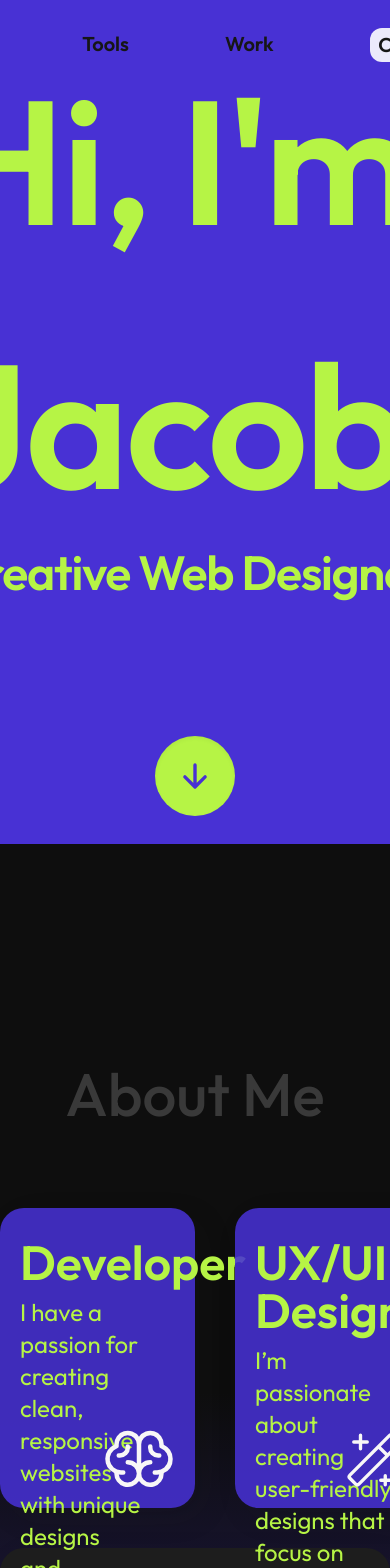
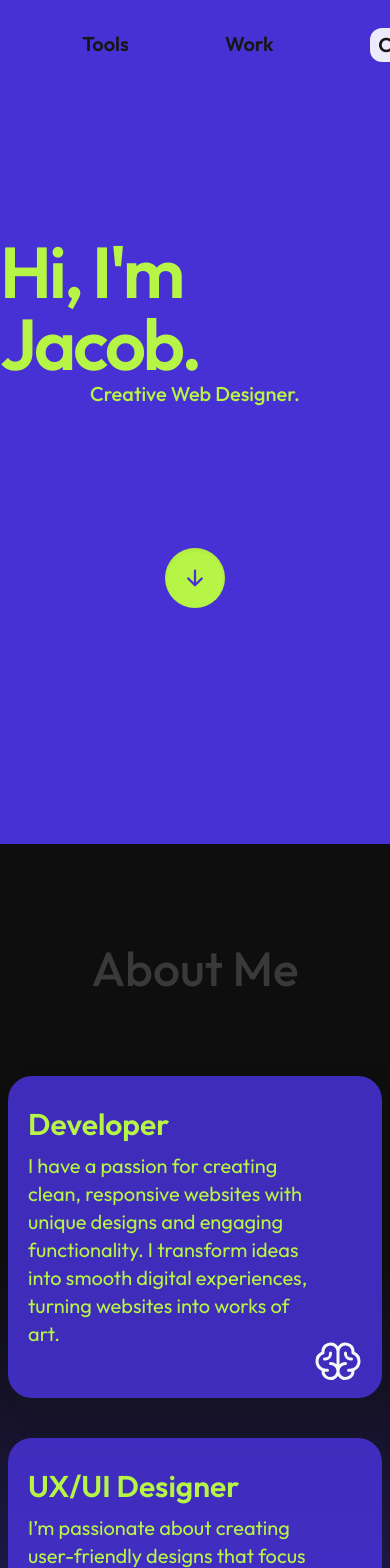
Before and after one commit to Kubanec01/Portfolio, a React (Vite) app: page / in a window 390 px wide. Shown: the top 1568 px of the page. Built offline with nearby package versions, Linux system fonts and the light colour scheme.

Commit message:
zaciatok responsivity

```diff
--- a/src/pages/mainPage/components/about/About.tsx
+++ b/src/pages/mainPage/components/about/About.tsx
@@ -16,14 +16,14 @@ export const About = () => {
         }}
         className="w-[1300px] my-[100px]"
       >
-        <h1 className="text-6xl font-medium text-center text-primary300 mt-[120px] -mb-4">
+        <h1 className="xl:text-6xl text-5xl font-medium text-center text-primary300 md:mt-[120px] -mb-4">
         About Me
         </h1>
       </div>
       {/* BARS BODY */}
       <div className={style.barsSection}>
         {/* DEFINITION BARS */}
-        <div className="max-w-[1300px] mx-auto flex justify-between gap-10">
+        <div className="max-w-[1300px] mx-auto lg:flex justify-between gap-10 px-2">
           <DevInfoBar />
           <DesInfoBar />
         </div>
--- a/src/pages/mainPage/components/about/infoBars/authorInfoBar/AuthorInfoBar.tsx
+++ b/src/pages/mainPage/components/about/infoBars/authorInfoBar/AuthorInfoBar.tsx
@@ -1,4 +1,3 @@
-import { motion } from "framer-motion";
 import image1 from "../../../../../../assets/author-img.png";
 import style from "./authorInfoBar.module.scss"
 
@@ -6,7 +5,7 @@ import style from "./authorInfoBar.module.scss"
 export const AuthorInfoBar = () => {
     return (
         <div
-         className="max-w-[1300px] mx-auto flex justify-between gap-2">
+         className="max-w-[1300px] mx-auto px-2">
           <div
             className={`${style.bar3} w-full flex bg-[#1d1d1d] rounded-3xl my-[40px]`}
           >
@@ -18,10 +17,10 @@ export const AuthorInfoBar = () => {
               />
             </div>
             <div className="w-[55%] py-10">
-              <h1 className="text-4xl mt-[60px] font-bold text-[#ffffffda]">
+              <h1 className="xl:text-4xl text-3xl mt-[60px] font-bold text-[#ffffffda]">
                 Junior Front-End Developer <br /> from Slovakia.
               </h1>
-              <p className="text-2xl w-[85%] mt-[10px] text-[#ffffff83]">
+              <p className="xl:text-2xl text-xl w-[85%] mt-[10px] text-[#ffffff83]">
                 With a strong interest in web design and UX/UI, I love working
                 with HTML, CSS, and TypeScript while actively focusing on React
                 and modern design technologies such as i18next, Tailwind,
@@ -37,3 +36,6 @@ export const AuthorInfoBar = () => {
         </div>
     )
 }
+
+
+// ! tu sa bude musiet pridat hook na kontrolu width a spravit 2. element kde bude obrazok na spodku a text nad nim
--- a/src/pages/mainPage/components/about/infoBars/desInfoBar.tsx/DesInfoBar.tsx
+++ b/src/pages/mainPage/components/about/infoBars/desInfoBar.tsx/DesInfoBar.tsx
@@ -13,17 +13,17 @@ export const DesInfoBar = () => {
     <div
       onMouseEnter={mouseEnter}
       onMouseLeave={mouseLeave}
-      className={`${style.bar2} bg-tertiary300 p-5 w-[50%] h-[300px] flex flex-col rounded-3xl relative`}
+      className={`${style.bar2} bg-tertiary300 p-5 lg:w-[50%] rounded-3xl relative`}
     >
-      <h1 className="text-5xl text-secondary500 font-semibold mt-[10px] text-secondary">
+      <h1 className="lg:text-5xl sm:text-4xl text-3xl text-secondary500 font-semibold mt-[10px] text-secondary">
         UX/UI Designer
       </h1>
-      <p className="text-2xl w-[90%] mt-[10px] text-secondary500">
+      <p className="sm:text-2xl text-xl w-[90%] mt-[10px] mb-[30px] text-secondary500">
         I’m passionate about creating user-friendly designs that focus on
         intuitive navigation and understanding user needs, using every project
         to enhance meaningful digital experiences.
       </p>
-      <PiMagicWandLight className="absolute bottom-3 right-5 text-7xl text-customWhite" />
+      <PiMagicWandLight className="absolute bottom-3 right-5 md:text-7xl sm:text-6xl text-5xl text-customWhite" />
       <PiStarFour
         className={`${visibilityStatus} absolute text-7xl text-customWhite -top-10 left-6 rotate-[20deg]`}
       />
--- a/src/pages/mainPage/components/about/infoBars/devInfoBar/DevInfoBar.tsx
+++ b/src/pages/mainPage/components/about/infoBars/devInfoBar/DevInfoBar.tsx
@@ -13,17 +13,17 @@ export const DevInfoBar = () => {
         <div
         onMouseEnter={mouseEnter}
         onMouseLeave={mouseLeave}
-        className={`${style.bar1} bg-tertiary300 w-[50%] h-[300px] p-5 flex flex-col rounded-3xl relative`}
+        className={`${style.bar1} bg-tertiary300 lg:w-[50%] lg:mb-0 mb-10 p-5 rounded-3xl relative`}
       >
-        <h1 className="text-5xl font-semibold mt-[10px] text-secondary500">
+        <h1 className="lg:text-5xl sm:text-4xl text-3xl font-semibold mt-[10px] text-secondary500">
           Developer
         </h1>
-        <p className="text-2xl w-[80%] mt-[10px] text-secondary500">
+        <p className="sm:text-2xl text-xl w-[84%] mt-[10px] mb-[30px] text-secondary500">
           I have a passion for creating clean, responsive websites with
           unique designs and engaging functionality. I transform ideas into
           smooth digital experiences, turning websites into works of art.
         </p>
-        <PiBrain className="absolute bottom-3 right-5 text-7xl text-customWhite" />
+        <PiBrain className="absolute bottom-3 right-5 md:text-7xl sm:text-6xl text-5xl text-customWhite" />
         {/* STARS ICONS */}
         <PiStarFour
           className={`${visibilityStatus} absolute text-7xl text-customWhite -top-10 left-6 rotate-[20deg]`}
--- a/src/pages/mainPage/components/hero/Hero.tsx
+++ b/src/pages/mainPage/components/hero/Hero.tsx
@@ -4,17 +4,16 @@ import style from "./hero.module.scss";
 export const Hero = () => {
   return (
     <div className="w-full bg-tertiary500 flex flex-col justify-center items-center h-[100vh]">
-      <div className="flex flex-col items-center mb-[140px]">
-        <h1 className="text-[11rem] font-semibold text-secondary500 tracking-[-3px]">
+      <div className="flex flex-col items-center mb-[8.75rem]">
+        <h1 className="2xl:text-[11rem] lg:text-[8.5rem] sm:text-8xl text-7xl font-semibold text-secondary500 tracking-[-3px]">
           Hi, I'm Jacob.
         </h1>
-        {/* pri p texte sa bude menit farba zo sedej na neonovu */}
-        <p className="text-5xl text-secondary500 font-semibold tracking-[-1.2px] -mt-2">
+        <p className="2xl:text-5xl lg:text-4xl sm:text-2xl text-xl text-secondary500 lg:font-semibold font-medium lg:tracking-[-1.2px] lg:-mt-2 ">
           Creative Web Designer.
         </p>
       </div>
       <div
-        className={`${style.link} text-4xl rounded-[100%] aspect-square flex justify-center items-center w-[80px] shadow-inner`}
+        className={`${style.link} 2xl:text-4xl lg:text-3xl text-2xl rounded-[100%] aspect-square flex justify-center items-center 2xl:w-[80px] lg:w-[70px] w-[60px] shadow-inner`}
       >
         <a href="#about-title">
           <IoArrowDownOutline />
--- a/src/pages/mainPage/components/skills/Skills.tsx
+++ b/src/pages/mainPage/components/skills/Skills.tsx
@@ -10,14 +10,14 @@ export const Skills = () => {
       {/* SKILLS TEXT */}
       <div className="w-full mx-auto">
         <h1
-          className="text-6xl text-center font-bold uppercase text-[#4731d4c8]"
+          className="xl:text-6xl sm:text-5xl text-4xl text-center font-bold uppercase text-[#4731d4c8]"
         >
           Tools I Love <br /> To Work With
         </h1>
       </div>
       {/* SKILLS BARS */}
       <div
-      className="rounded-2xl mt-[100px] w-full flex justify-center gap-3 items-top">
+      className="rounded-2xl lg:mt-[100px] mt-[60px] w-full flex flex-wrap justify-center gap-3">
         {programs.map((p, index) => {
             return (
                 <motion.div
@@ -33,14 +33,14 @@ export const Skills = () => {
                   visible: { opacity: 1, y: 0 },
                 }}
                 key={p.id}
-                className={`${style[p.className]} bg-[#2f2f2fda] w-[200px] h-[166px] py-3 flex-col justify-center items-center rounded-2xl mt-2 p-2`}>
+                className={`${style[p.className]} bg-[#2f2f2fda] xl:w-[200px] md:w-[160px] w-[130px] xl:h-[166px] md:h-[146px] h-[126px] py-3 flex-col justify-center items-center rounded-2xl mt-2 p-2`}>
                     <div className="flex justify-center items-center">
                         <img
                         className="object-cover aspect-square rounded-2xl w-[44%] opacity-95"
                         src={p.image} alt={`${p.name} logo`} />
                     </div>
                     <div className="flex justify-center items-center mt-[12px]">
-                        <h1 className="text-[#ffffff89] text-center font-semibold text-2xl ">
+                        <h1 className="text-[#ffffff89] text-center font-semibold xl:text-2xl md:text-xl text-lg ">
                             {p.name}
                         </h1>
                     </div>
--- a/src/pages/mainPage/components/work/Work.tsx
+++ b/src/pages/mainPage/components/work/Work.tsx
@@ -7,24 +7,24 @@ export const Work = () => {
       className="w-full"
       >
 
-    <div className="max-w-[1400px] mx-auto mt-[100px] mb-[160px] px-2">
+    <div className="max-w-[1400px] mx-auto sm:mt-[100px] mb-[160px] px-2">
       {/* WORK TITLE/LINK BUTTON */}
       <div
       className="flex flex-col justify-center items-center"
       >
         <h1
-        className={`${style.title} text-center text-9xl font-extrabold`}>
+        className={`${style.title} text-center lg:text-9xl sm:text-8xl text-7xl 2xl:font-extrabold font-bold`}>
           Digital <br /> Creations
         </h1>
         <a
-         className={`${style.linkButton} mt-[50px] text-lg font-medium rounded-[30px] px-[10px] py-[10px] text-[#ffffff]`}
+         className={`${style.linkButton} mt-[50px] lg:text-lg sm:text-base text-sm font-medium rounded-[30px] px-[10px] py-[10px] text-[#ffffff]`}
          href="#">
           See More
         </a>
       </div>
       {/* WORK BARS */}
       <div
-      className="mt-[80px] flex flex-col items-center gap-32 justify-center">
+      className="mt-[80px] flex flex-col items-center md:gap-32 gap-16 justify-center">
         <Projects />
       </div>
     </div>
--- a/src/pages/mainPage/components/work/project/Projects.tsx
+++ b/src/pages/mainPage/components/work/project/Projects.tsx
@@ -18,7 +18,7 @@ export const Projects = () => {
           onMouseEnter={mouseEnter}
           onMouseLeave={mouseLeave}
            key={p.id}
-            className={`${style.barBody} flex justify-center flex-col w-[80%]`}>
+            className={`${style.barBody} flex justify-center flex-col lg:w-[80%] w-[96%]`}>
             {/* IMAGE */}
             <div
               style={{
@@ -39,15 +39,15 @@ export const Projects = () => {
               }}
               className="flex justify-between bg-[#292929]"
             >
-              <div className="mb-[20px]">
-                <h1 className="text-2xl font-semibold text-customWhite mt-[20px] ml-[20px]">
+              <div className="md:mb-[20px] mb-[40px] ">
+                <h1 className="sm:text-2xl text-xl font-semibold md:text-left text-center text-customWhite mt-[20px] md:ml-[20px]">
                   {p.title}
                 </h1>
-                <p className="text-lg font-medium w-[70%] text-primary200 mt-[2px] ml-[20px]">
+                <p className="sm:text-lg sm:font-medium xl:w-[70%] md:w-[85%] md:px-0 sm:px-9 px-5 md:text-left text-center text-primary200 mt-[2px] md:ml-[20px]">
                   {p.desc}
                 </p>
               </div>
-              <div className="flex justify-center items-end">
+              <div className="md:flex hidden justify-center items-end">
                 <a className={`${activityStatus} text-lg flex items-center text-nowrap px-3 py-1 rounded-2xl mb-[20px] mr-4`} href="#">
                   See More
                   <FiArrowUpRight  className="text-xl" />
```
